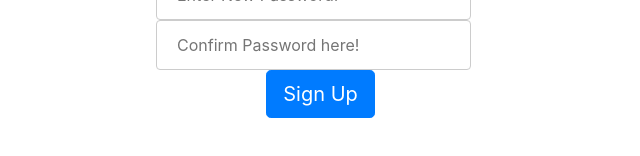
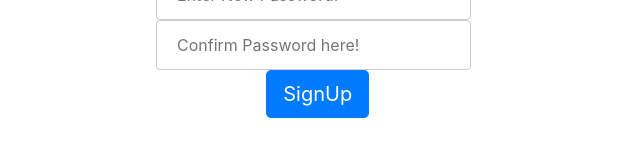
Before and after one commit to andrewbarron/Andrews-tic-tac-toe, a website built with webpack: page index.html in a window 1280 px wide. Shown: the part 306-462 px from the top of the page, 44-684 px from the left. Built offline with nearby package versions, Linux system fonts and the light colour scheme.

```diff
--- a/index.html
+++ b/index.html
@@ -40,7 +40,7 @@
         <input placeholder="Confirm Password here!" type="text"
         name="credentials[password_confirmation]"
         />
-        <button class="btn btn-primary btn-lg" id="signUpbtn" type="submit">Sign Up</button>
+        <button class="btn btn-primary btn-lg" id="signUpbtn" type="submit">SignUp</button>
       </form>
 
       <form id="sign-in">
```
